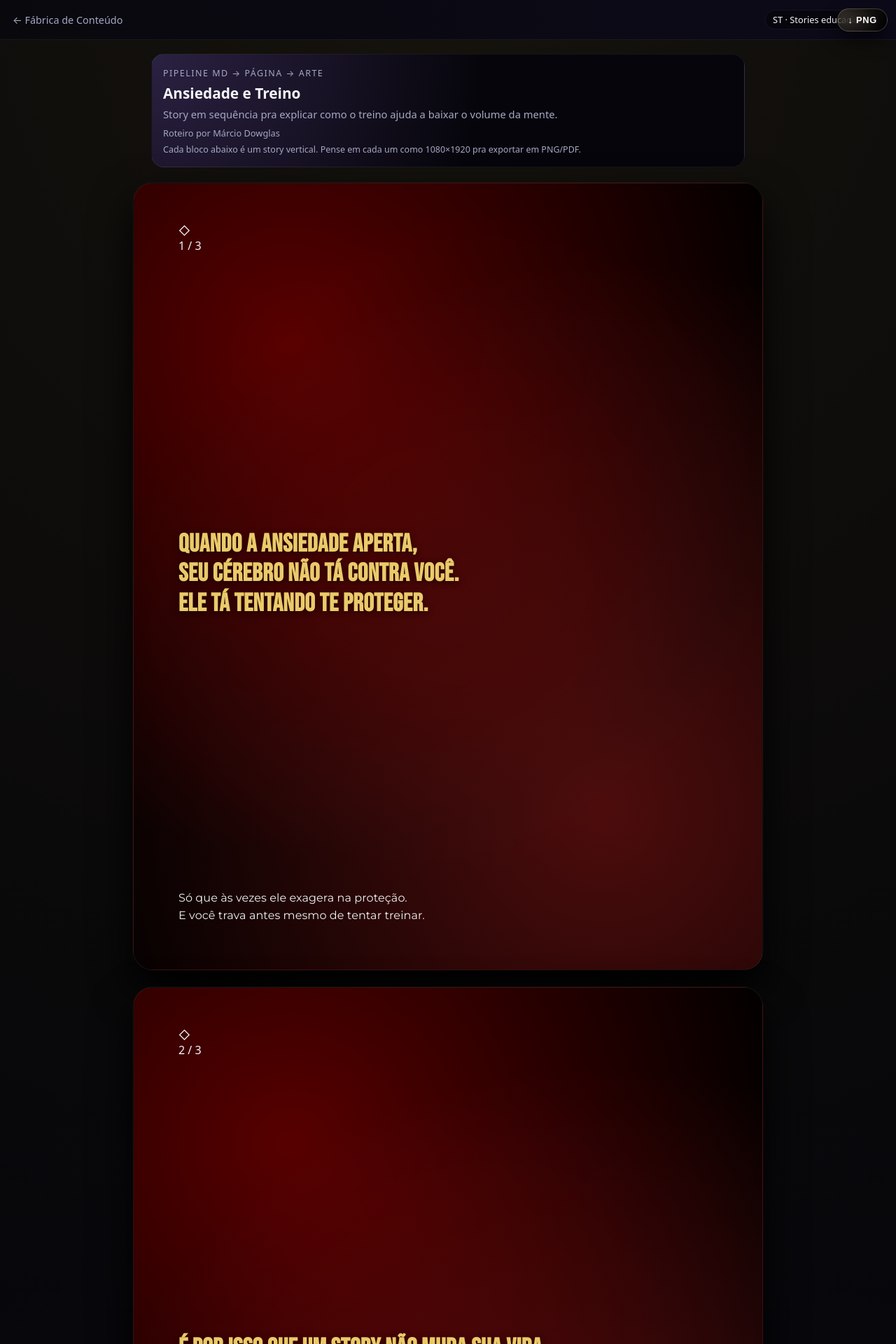
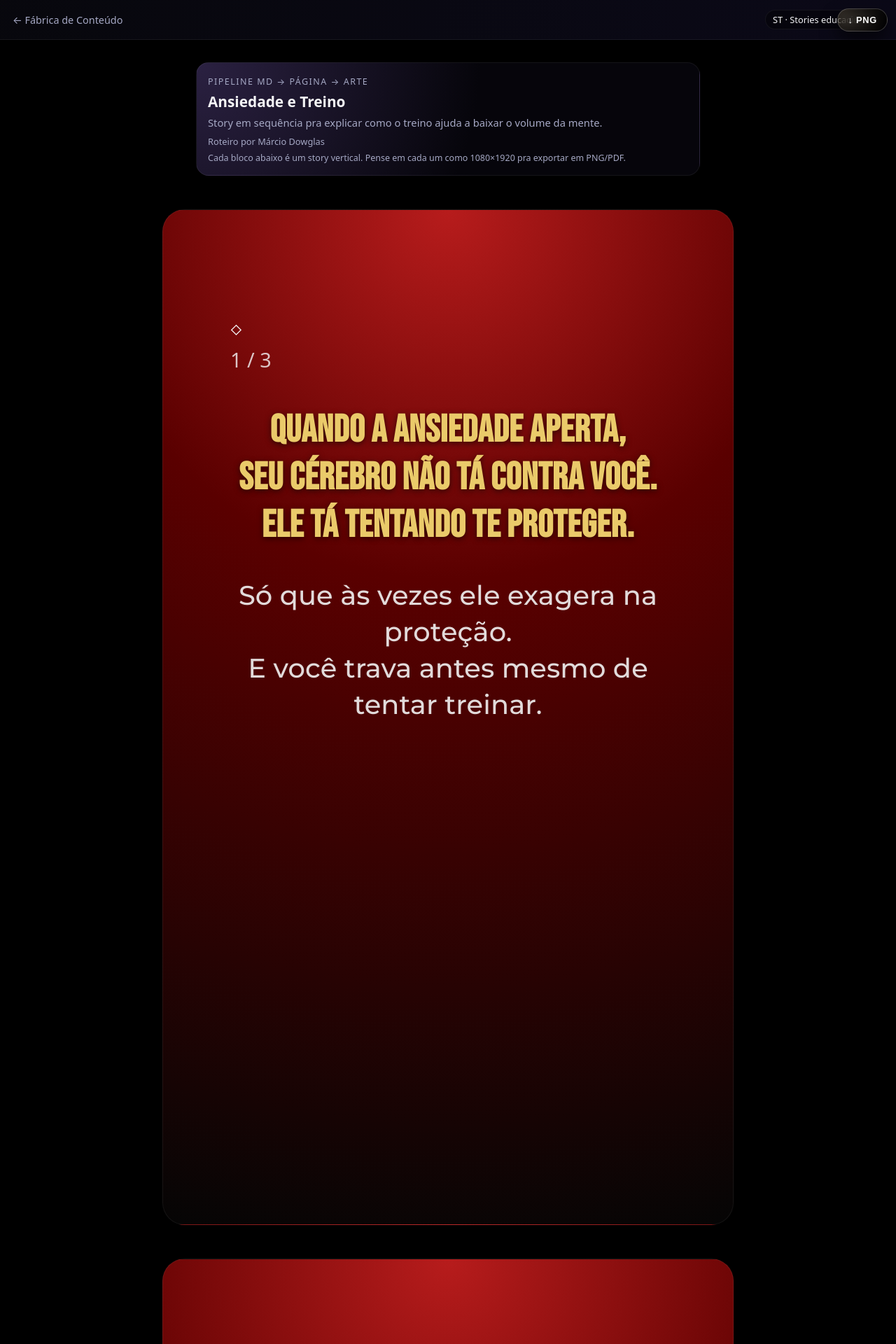
Before and after one commit to mbritodowglas-collab/fabrica-conteudo, a Jekyll site: the page built from content/stories/modelo-dois.md, in a window 1280 px wide. Shown: the top 1920 px of the page at 70% size. Built offline with Jekyll 4.4.1, drawn with Linux system fonts in a browser that asks for light colours.

Commit message:
Update stories.html

```diff
--- a/_layouts/stories.html
+++ b/_layouts/stories.html
@@ -7,6 +7,133 @@
   <title>{{ page.title }} · Stories · Fábrica de Conteúdo</title>
   <meta name="viewport" content="width=device-width, initial-scale=1">
   <link rel="stylesheet" href="{{ '/assets/css/style.css' | relative_url }}">
+
+  <!-- OVERRIDE ESPECÍFICO DOS STORIES -->
+  <style>
+    /* Gatilho: página de Stories usando o layout de carrossel */
+    body.fc-body--carrossel.fc-body--stories {
+      background: #000;
+    }
+
+    /* Main com respiro */
+    body.fc-body--carrossel.fc-body--stories .fc-main--carrossel.fc-main--stories {
+      padding: 2rem;
+    }
+
+    /* Cada slide vira um STORY 1080×1920 (9:16) */
+    body.fc-body--carrossel.fc-body--stories .fc-slides {
+      display: flex;
+      flex-direction: column;
+      gap: 3rem;
+      align-items: center;
+      margin-top: 1.5rem;
+    }
+
+    body.fc-body--carrossel.fc-body--stories .fc-slide {
+      width: 1080px !important;
+      max-width: 100%;
+      aspect-ratio: 9 / 16 !important;
+
+      border-radius: 32px;
+      overflow: hidden;
+      margin: 0 auto;
+
+      display: flex;
+      align-items: flex-start;
+      justify-content: center;
+
+      background:
+        radial-gradient(circle at top,
+          #b71c1c 0%,
+          #5a0000 35%,
+          #050505 100%);
+      box-shadow:
+        0 28px 60px rgba(0, 0, 0, 0.95),
+        0 0 0 1px rgba(255, 255, 255, 0.02);
+    }
+
+    /* Área interna com safe zone de stories */
+    body.fc-body--carrossel.fc-body--stories .fc-slide__inner {
+      width: 100%;
+      height: 100%;
+      box-sizing: border-box;
+
+      display: flex;
+      flex-direction: column;
+      align-items: center;
+      justify-content: flex-start;
+
+      padding: 160px 96px 200px;
+    }
+
+    /* Header (divisor + contador) */
+    body.fc-body--carrossel.fc-body--stories .fc-slide__header {
+      width: 100%;
+      margin-bottom: 48px;
+    }
+
+    body.fc-body--carrossel.fc-body--stories .fc-slide-num {
+      font-size: 1.8rem;
+      margin-top: 12px;
+      opacity: 0.8;
+    }
+
+    /* HOOK – título do story (parte de cima) */
+    body.fc-body--carrossel.fc-body--stories .fc-slide__hook {
+      width: 100%;
+      text-align: center;
+      font-size: 3.4rem;
+      font-weight: 900;
+      line-height: 1.25;
+      margin: 0 0 40px 0;
+    }
+
+    /* TEXTO – corpo no meio */
+    body.fc-body--carrossel.fc-body--stories .fc-slide__text {
+      width: 100%;
+      text-align: center;
+      font-size: 2.4rem;
+      line-height: 1.35;
+      font-weight: 500;
+      opacity: 0.9;
+      margin: 0;
+      margin-bottom: auto; /* empurra CTA pra baixo */
+    }
+
+    /* CTA lá embaixo (se tiver) */
+    body.fc-body--carrossel.fc-body--stories .fc-slide__footer {
+      width: 100%;
+      margin-top: 72px;
+    }
+
+    body.fc-body--carrossel.fc-body--stories .fc-slide__cta {
+      text-align: center;
+      font-size: 2rem;
+      opacity: 0.85;
+    }
+
+    /* Hero da página de stories */
+    body.fc-body--carrossel.fc-body--stories .fc-hero {
+      max-width: 720px;
+      margin: 0 auto 3rem auto;
+    }
+
+    /* Mobile: só reduz padding/fonte, mantém 9:16 */
+    @media (max-width: 768px) {
+      body.fc-body--carrossel.fc-body--stories .fc-slide__inner {
+        padding: 120px 32px 160px;
+      }
+      body.fc-body--carrossel.fc-body--stories .fc-slide__hook {
+        font-size: 2.4rem;
+      }
+      body.fc-body--carrossel.fc-body--stories .fc-slide__text {
+        font-size: 1.6rem;
+      }
+      body.fc-body--carrossel.fc-body--stories .fc-slide__cta {
+        font-size: 1.4rem;
+      }
+    }
+  </style>
 </head>
 
 <body class="fc-body fc-body--carrossel fc-body--stories">
```
